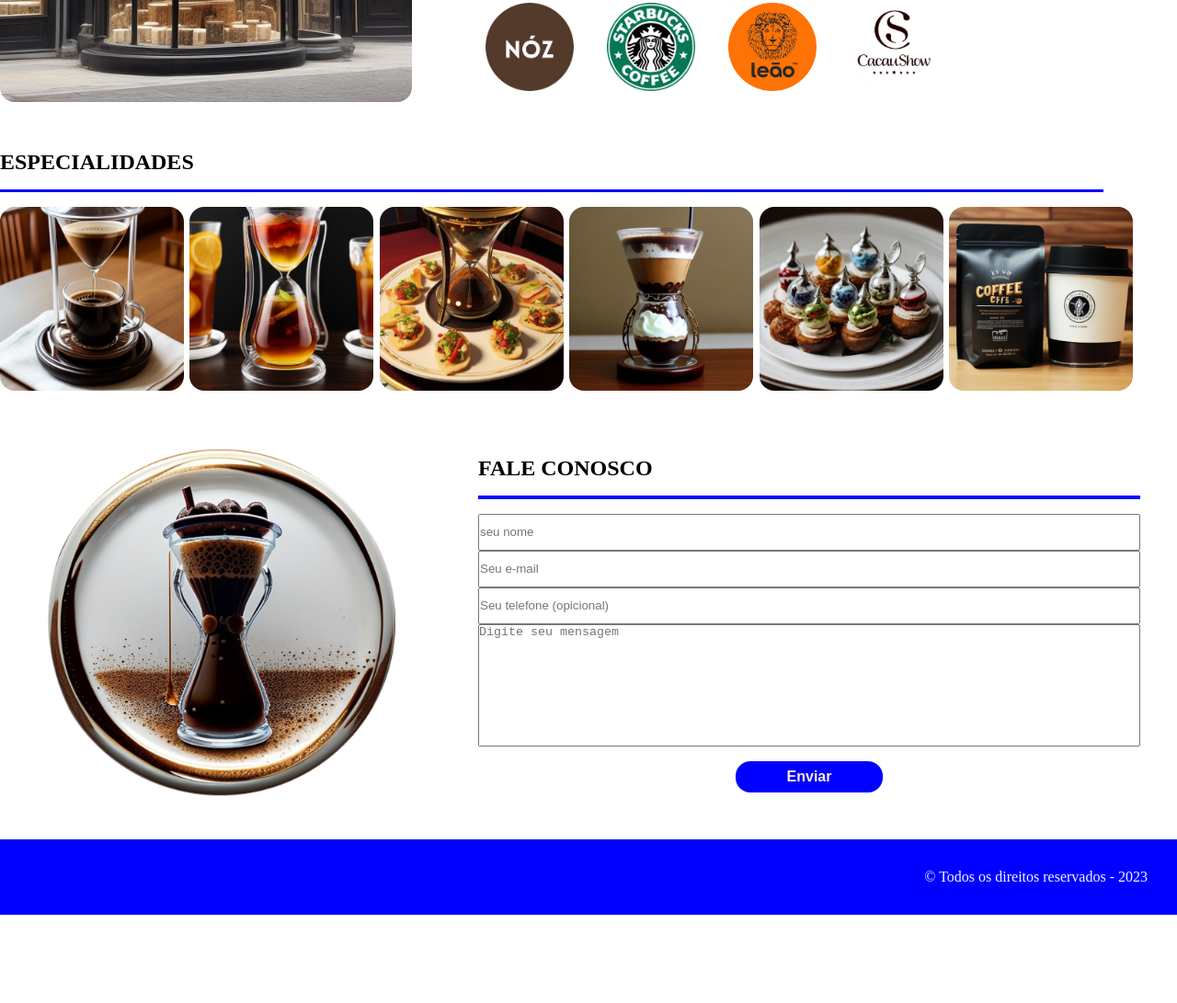
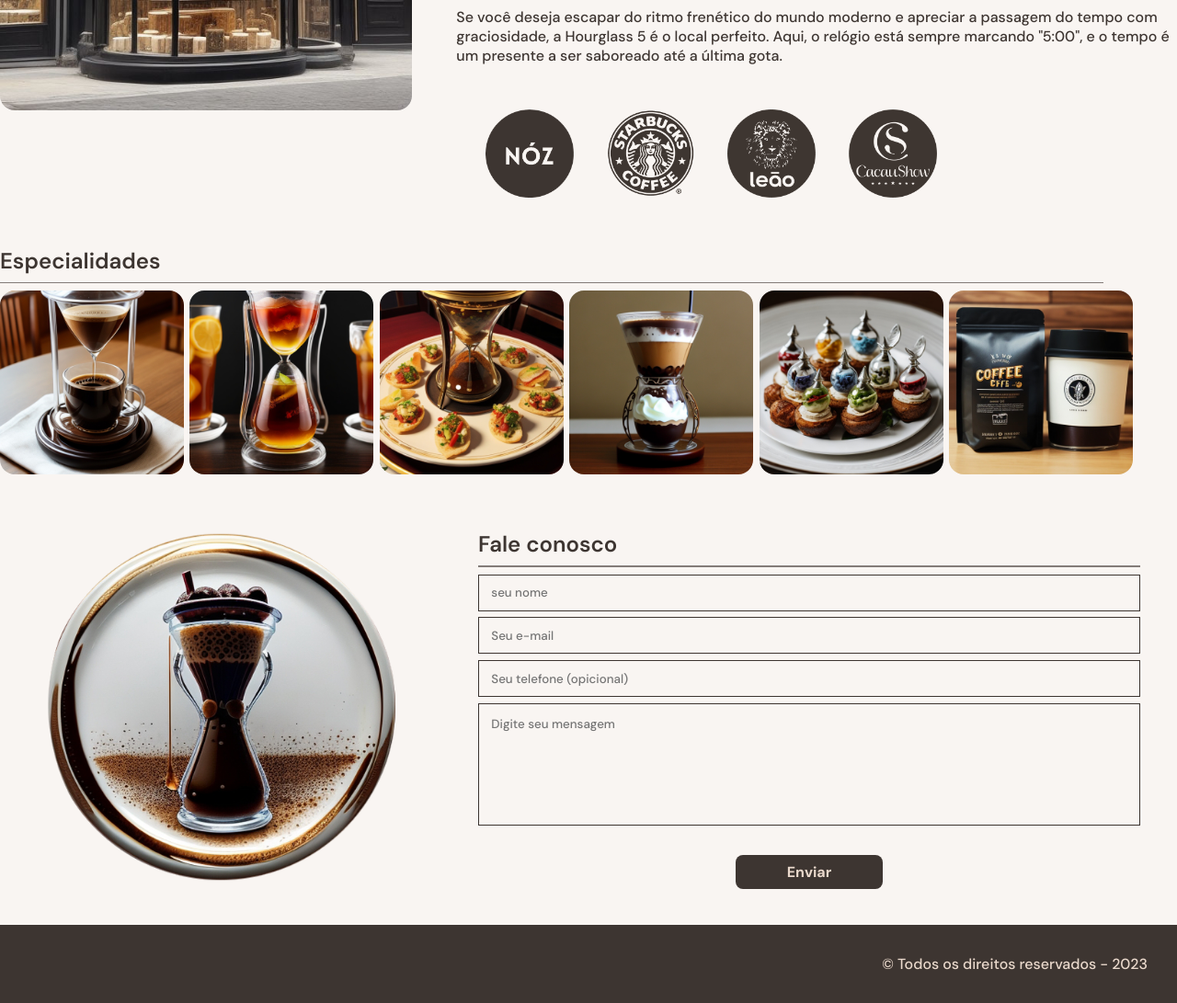
Before and after one commit to anakaza/EBAC, a plain HTML site: page index.html in a window 1280 px wide. Shown: the part 696-1787 px from the top of the page at 92% size. Before the commit the page ends 1691 px from the top, so only its background shows below. Drawn offline with Linux system fonts and the light colour scheme.

Commit message:
add paleta de cores

```diff
--- a/index.html
+++ b/index.html
@@ -5,14 +5,16 @@
     <meta name="viewport" content="width=device-width, initial-scale=1.0">
     <title>Hourglass</title>
     <link rel="stylesheet" href="main.css">
+    <link rel="preconnect" href="https://fonts.googleapis.com">
+    <link rel="preconnect" href="https://fonts.gstatic.com" crossorigin>
+    <link href="https://fonts.googleapis.com/css2?family=DM+Sans:opsz,wght@9..40,500;9..40,600;9..40,700&display=swap" rel="stylesheet">
 </head>
 <body>
 
     <header>
         <div class="container">
 
-                <img src="./images/00.png" alt="Logo hour">
-                <h1>Hourglass</h1>
+                <img src="./images/LogoChronos.png" alt="Logo hour">
 
             <div class="container lista-hdr">
                 <nav>
@@ -65,10 +67,10 @@
 
 
                 <ul class="brands-list">
-                    <li><a href="https://www.nozpadaria.com.br/"><img src="./images/pt (1).png" alt="patrocinador"></a></li>
-                    <li><a href="https://www.starbucks.com.br/"><img src="./images/pt (2).png" alt="patrocinador"></a></li>
-                    <li><a href="https://chasleao.com.br/"><img src="./images/pt (3).png" alt="patrocinador"></a></li>
-                    <li><a href="https://www.cacaushow.com.br/home"><img src="./images/pt(4).png" alt="patrocinador"></a></li>
+                    <li><a href="https://www.nozpadaria.com.br/"><img src="./images/NozChronos.png" alt="patrocinador"></a></li>
+                    <li><a href="https://www.starbucks.com.br/"><img src="./images/StarbucksChronos.png" alt="patrocinador"></a></li>
+                    <li><a href="https://chasleao.com.br/"><img src="./images/LeaoChronos.png" alt="patrocinador"></a></li>
+                    <li><a href="https://www.cacaushow.com.br/home"><img src="./images/Cacau_ShowChronos.png" alt="patrocinador"></a></li>
                 </ul>
             </div>
         </div>
--- a/main.css
+++ b/main.css
@@ -2,29 +2,38 @@
     margin: 0;
     padding: 0;
     box-sizing: border-box;
+    font-family: 'DM Sans', sans-serif;
 }
-
-h2{
-    text-transform: uppercase;
-}
+/*
+#f9f5f2;
+#ead9cc;
+#847c79;
+#3d3531;
+*/
 
 .container{
     max-width: 1280px;
     width: 100%;
     margin: 0 auto;
 }
+body{
+    background-color: #f9f5f2;
+}
+.separador{ /* Barra horizontal separadora com div*/
+    background-color: #847c79;
+    padding: 0.05em;
+    margin: 0.5em 0;
+}
+h2{
+    color: #3d3531;
+    font-weight: 600;
+}
 
-.separador{ /* Barra horizontal separadora com div*/
-    background-color: blue;
-    padding: 0.1em;
-    margin: 1em 0;
-}
 
 
 header{
     padding: 2em 0;
-    background-color: aqua;
-    color: black;
+    background-color: #3d3531;
 }
 header .container{
     display: flex;
@@ -35,14 +44,13 @@ header nav li, .brands-list li{
     margin-left: 2em;
 }
 header nav li a{
-    color: brown;
+    color:#ead9cc;
     text-decoration: none;
     font-weight: 700;
     font-size: 1.1em;
-    text-transform: uppercase;
 }
 header img{
-    height: 2em;
+    height: 4em;
     margin-right: 1em;
 }
 header h1{
@@ -52,27 +60,6 @@ header h1{
     display: flex;
     justify-content: flex-end; /* Assim mantenho o logo e o titulo juntos e a lista nav a direita*/
 }
-
-
-
-
-
-.menu{ /*menu responsivo*/
-    display: flex;
-    flex-wrap: wrap;
-    justify-content: space-between;
-}
-.menu img{
-    max-width: 200px;
-    width: 125%;
-    border-radius: 1em;
-    object-fit: cover; /* Mantenho a imagem cabendo dentro do espaço "fit"*/
-
-}
-.itens{
-    max-width: 14%; /* Dividir o menu entre as imagens*/
-}
-
 
 
 
@@ -98,6 +85,25 @@ section{
 }
 section p{
     margin-bottom: 1em;
+    color: #3d3531;
+    font-weight: 500;
+}
+
+
+.menu{ /*menu responsivo*/
+    display: flex;
+    flex-wrap: wrap;
+    justify-content: space-between;
+}
+.menu img{
+    max-width: 200px;
+    width: 125%;
+    border-radius: 1em;
+    object-fit: cover; /* Mantenho a imagem cabendo dentro do espaço "fit"*/
+
+}
+.itens{
+    max-width: 14%; /* Dividir o menu entre as imagens*/
 }
 
 
@@ -113,9 +119,15 @@ form input, textarea{
     display: block;
     width: 720px;
     height: 3em;
+    margin-bottom: 0.5em;
+    border: solid 0.05em #3d3531;
+    padding: 1em;
+    background-color:#f9f5f2;
+    color: #3d3531;
 }
 .formus img{
     height: 25em;
+    margin-right: 2em;
 }
 .formus{
     display: flex;
@@ -127,8 +139,8 @@ textarea{
     height: 10em;
 }
 button{
-    background-color: blue;
-    color: antiquewhite;
+    background-color: #3d3531;
+    color: #ead9cc;
     border: none;
     cursor: pointer;
     font-weight: bold;
@@ -136,8 +148,8 @@ button{
     padding: 0.5em;
     width: 10em;
     display: block;
-    margin: 1em auto 0 auto;
-    border-radius: 1em;
+    margin: 2em auto auto auto;
+    border-radius: 0.5em;
 }
 
 
@@ -145,8 +157,8 @@ button{
 
 footer{
     margin-top: 2em;
-    background-color: blue;
-    color: aliceblue;
+    background-color: #3d3531;
+    color: #ead9cc;
     padding: 2em;
     display: flex;
     justify-content: flex-end;
```
Also changed, not shown: images/Cacau_ShowChronos.png (added), images/LeaoChronos.png (added), images/LogoChronos.png (added), images/NozChronos.png (added), images/StarbucksChronos.png (added).
